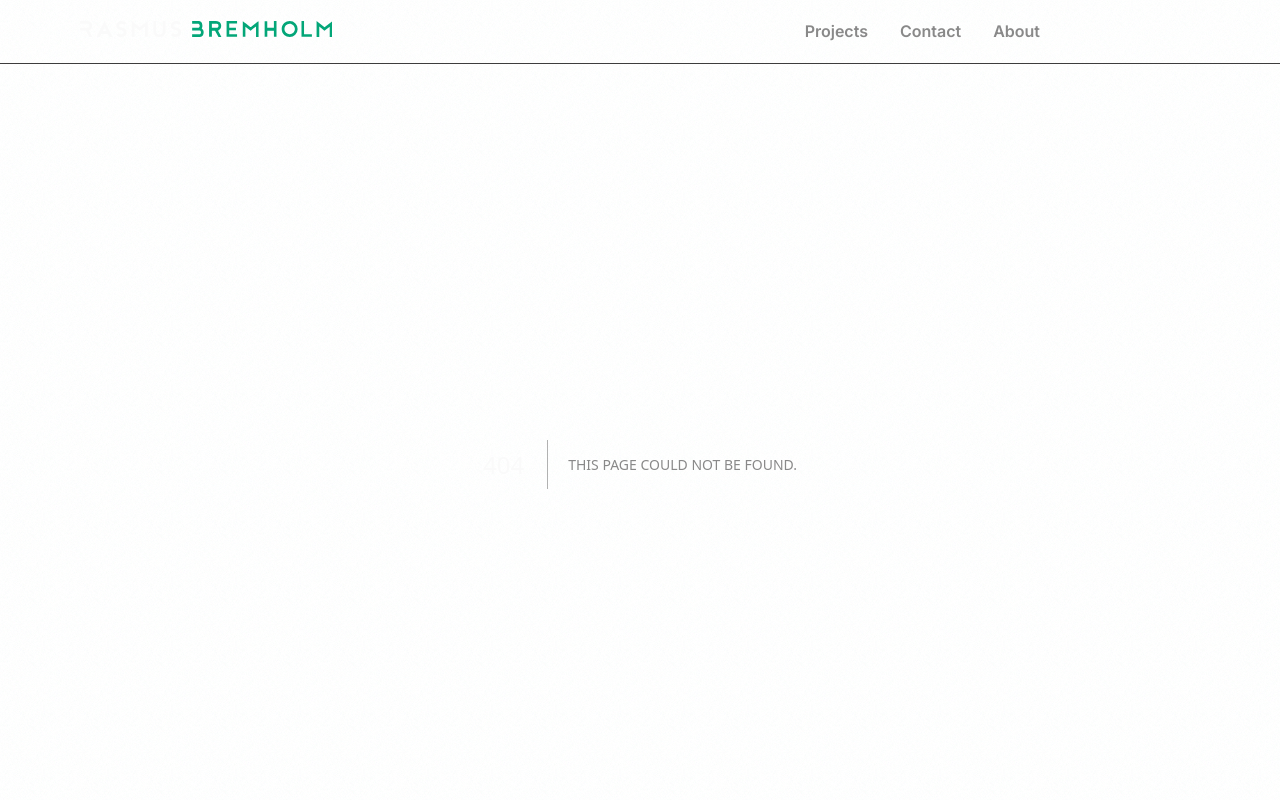
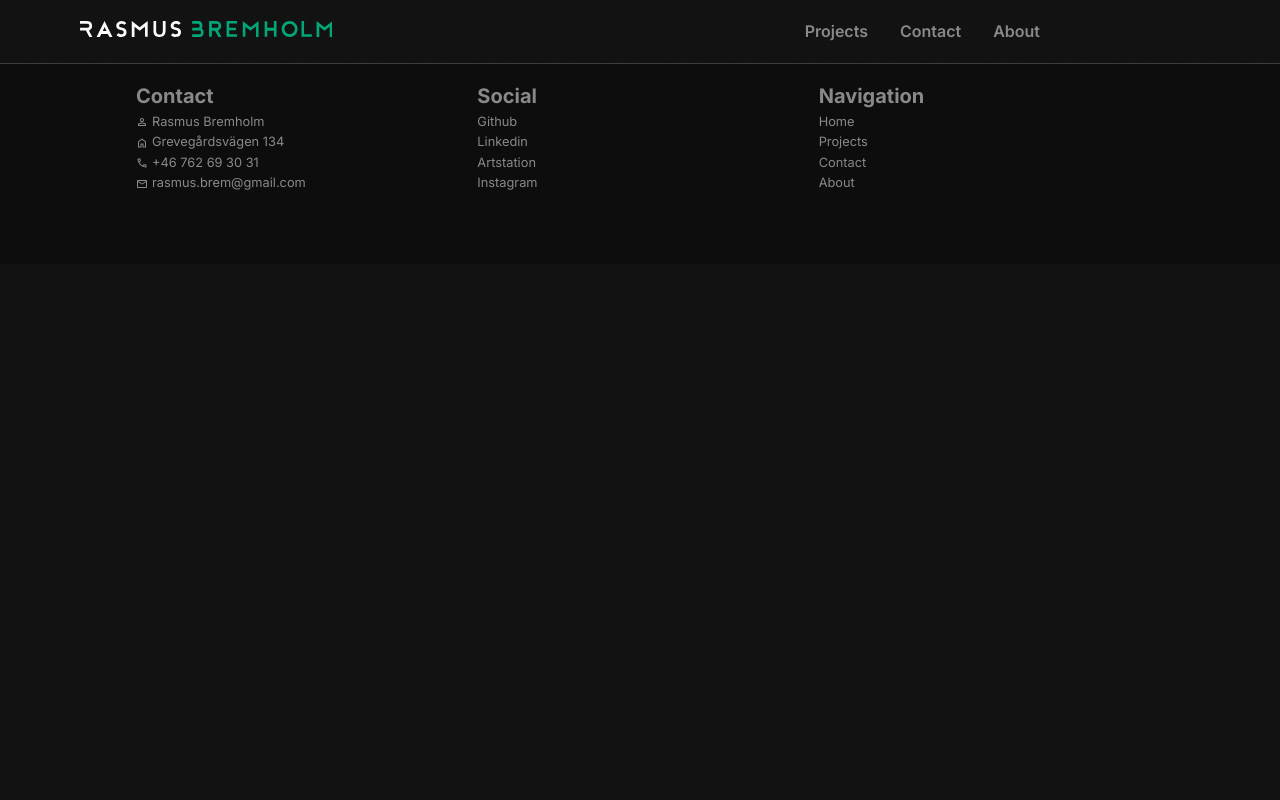
Before and after one commit to visceral89/portfolio2023, a Next.js app: page /projects in a window 1280 px wide. Before the commit this address had no page. Shown: the top 800 px of the page. Built offline with nearby package versions, Linux system fonts and the light colour scheme; a web font is replaced by a local one.

Commit message:
projects page

```diff
--- /dev/null
+++ b/src/app/projects/page.jsx
@@ -0,0 +1,11 @@
+import styles from "./projects.module.scss";
+import Link from "next/link";
+
+export default function Home() {
+	return (
+		<div>
+			<header className={styles.title}></header>
+			<main className={styles.main}></main>
+		</div>
+	);
+}
--- /dev/null
+++ b/src/app/projects/projects.module.scss
@@ -0,0 +1,2 @@
+@import "../../styles/variables";
+@import "../../styles/breakpoints";
```
